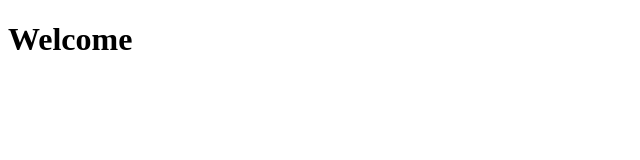
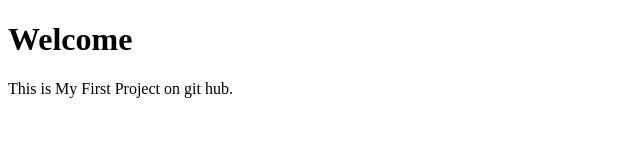
Before and after one commit to sanjayen1053/SanjayenProj01, a plain HTML site: page MyProject/index.html in a window 1280 px wide. Shown: the whole page, without its empty margins (0-640 px from the left). Drawn offline with Linux system fonts and the light colour scheme.

Commit message:
index 1.01.html

```diff
--- a/MyProject/index.html
+++ b/MyProject/index.html
@@ -7,5 +7,6 @@
 </head>
 <body>
     <h1>Welcome</h1>
+    <p>This is My First Project on git hub.</p>
 </body>
 </html>
```
